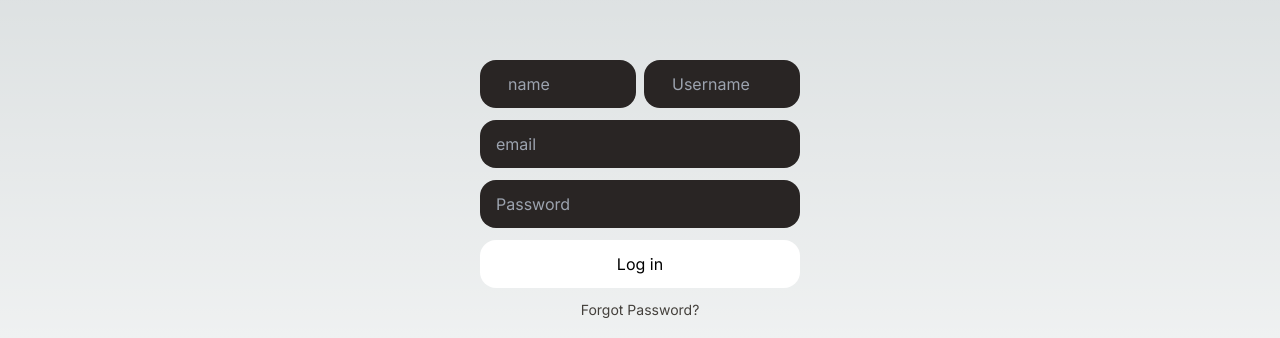
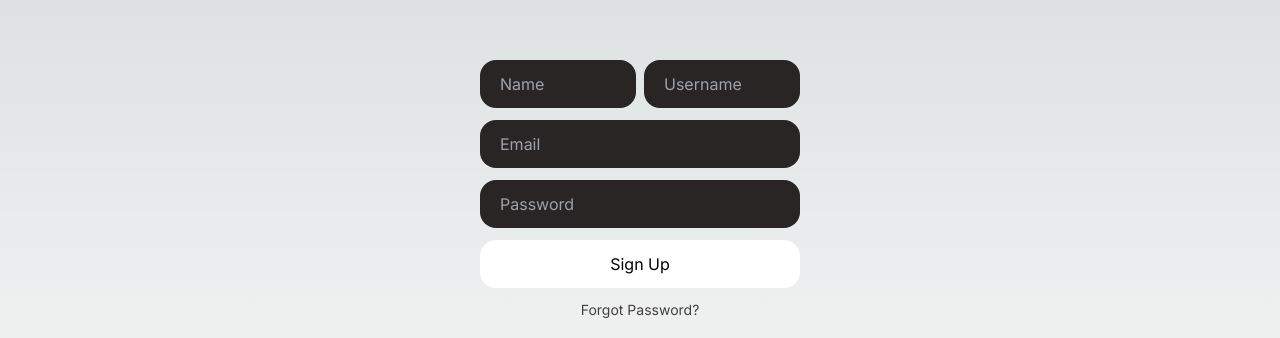
Before and after one commit to soubankunnummel/TalkFlow-client, a Next.js app: page /page/signup in a window 1280 px wide. Shown: the part 150-488 px from the top of the page. Built offline with nearby package versions, Linux system fonts and the light colour scheme; no server answers.

Commit message:
service , auth updated

```diff
--- a/app/layout.js
+++ b/app/layout.js
@@ -1,24 +1,33 @@
 import { Inter } from "next/font/google";
+import { GoogleOAuthProvider } from '@react-oauth/google';
 import "./globals.css";
 
-
+const clientId = process.env.NEXT_PUBLIC_CLIENT_ID
+// console.log(clientId)
 const inter = Inter({ subsets: ["latin"] });
 
 export const metadata = {
-  title: "Create Next App",
+  title: "Create Next Appp",
   description: "Generated by create next app",
+  // 'Cross-Origin-Opener-Policy': 'same-origin-allow-popups',
+  // "Cross-Origin-Opener-Policy": "restrict-properties"
+  "Cross-Origin-Embedder-Policy": "require-corp"
 };
+
 
 export default function RootLayout({ children }) {
   return (
     <>
+        <GoogleOAuthProvider clientId={clientId}>
       <html lang="en">
+
         <body className={inter.className}>
-
           {children}
 
         </body>
+
       </html>
+        </GoogleOAuthProvider>
     </>
   );
 }
--- a/app/page/login/page.jsx
+++ b/app/page/login/page.jsx
@@ -1,7 +1,11 @@
+"use client"
 import React from "react";
 import { FcGoogle } from "react-icons/fc";
 
 function Login() {
+  const handleGoogleLogin = () => {
+    console.log("clicekd")
+  }
   return (
     <div className="w-full h-screen flex justify-center items-center ">
       <div className="flex flex-col justify-between gap-3 ">
@@ -35,7 +39,9 @@ function Login() {
         </div>
 
         <span className="text-center my-3">
-          <button className="bg-transparent border-y-pink-200  text-white w-80 h-12 rounded-2xl border border-white flex items-center justify-center">
+          <button className="bg-transparent border-y-pink-200  text-white w-80 h-12 rounded-2xl border border-white flex items-center justify-center"
+          onClick={handleGoogleLogin}
+          >
             <FcGoogle className="mx-5" /> Continue with Google
           </button>
         </span>
--- a/app/page/signup/page.jsx
+++ b/app/page/signup/page.jsx
@@ -1,44 +1,115 @@
-import React from "react";
+"use client";
+// import { GoogleLogin } from "@react-oauth/google";
+// import axios from "axios";
+import React, { useState } from "react";
 import { FcGoogle } from "react-icons/fc";
+import { useGoogleLogin } from '@react-oauth/google';
+import { googleSing, signupUser } from "@/app/service/auth";
+import { useRouter } from "next/navigation";
+import { jwtDecode } from "jwt-decode";
+
 
 function Signup() {
+  const router = useRouter();
+  const [signup, setSignup] = useState({
+    name: "",
+    username: "",
+    email: "",
+    password: "",
+  });
+
+  const handleSignup = async () => {
+
+    await signupUser(signup)
+    alert("login succes")
+    router.push("/page/login")
+  };
+
+  const handleChange = (e) => {
+    setSignup({ ...signup, [e.target.name]: e.target.value });
+  };
+
+  const login = useGoogleLogin({
+    // onSuccess: codeResponse => console.log(codeResponse),
+
+    flow: 'auth-code',
+    onSuccess: async (response) => {
+      const decodedData = jwtDecode(response.credential);
+      console.log(decodedData)
+      // await googleSing(decodedData);
+    },
+    onFailure: (error) => console.error('Google login error:', error),
+
+  });
+
+
+  // const handleGoogleLogin = async (res) => {
+  //   const decoded = jwtDecode(res.credential);
+  //   console.log(decoded)
+  //   await googleSing(decoded)
+  //   // setAccount(decoded);
+  //   // await addUser(decoded);
+
+
+
+  // };
+  // const handleGoogleLogin = async () => {
+  //   try {
+  //     // Make a POST request for Google login
+  //     const response = await axios.post('http://localhost:5000/api/users/login/google');
+
+  //     if (response.status === 200) {
+  //       alert('Google login successful');
+  //       // Redirect or perform additional actions as needed
+  //     }
+  //   } catch (error) {
+  //     console.error('Error in Google login:', error.message);
+  //     // Handle error
+  //   }
+  // };
   return (
-    <div className="w-full h-screen flex justify-center items-center ">
-      <div className="flex flex-col  justify-between gap-3 ">
-
-        <div className="w-80 gap-2 h-auto flex ">
+    <div className="w-full h-screen flex justify-center items-center">
+      <div className="flex flex-col justify-between gap-3">
+        <div className="w-80 gap-2 h-auto flex">
           <input
             type="text"
-          placeholder="name "
-          name=""
-          id=""
-          className="w-1/2 placeholder:ps-4 h-12 rounded-2xl p-3 bg-stone-800"
+            placeholder="Name"
+            name="name"
+            value={signup.name}
+            onChange={handleChange}
+            className="w-1/2 placeholder:ps-2 h-12 rounded-2xl p-3 bg-stone-800"
           />
           <input
             type="text"
-          placeholder="Username "
-          name=""
-          id=""
-          className="w-1/2 placeholder:ps-4 h-12 p-3 rounded-2xl bg-stone-800"
+            placeholder="Username"
+            name="username"
+            value={signup.username}
+            onChange={handleChange}
+            className="w-1/2 placeholder:ps-2 h-12 p-3 rounded-2xl bg-stone-800"
           />
         </div>
         <input
           type="email"
-          placeholder="email"
-          name=""
-          id=""
-          className="w-full placeholder:ps-4 h-12 rounded-2xl bg-stone-800"
+          placeholder="Email"
+          name="email"
+          value={signup.email}
+          onChange={handleChange}
+          className="w-full placeholder:ps-2 h-12 rounded-2xl bg-stone-800 p-3"
         />
         <input
-          type="text"
+          type="password"
           placeholder="Password"
-          name=""
-          id=""
-          className="w-full placeholder:ps-4 h-12 rounded-2xl bg-stone-800"
+          name="password"
+          value={signup.password}
+          onChange={handleChange}
+          className="w-full placeholder:ps-2 h-12 rounded-2xl bg-stone-800 p-3"
         />
 
-        <button className="bg-white text-black w-80 h-12 rounded-2xl">
-          Log in
+        <button
+          className="bg-white text-black w-80 h-12 rounded-2xl"
+          onClick={handleSignup}
+        >
+          Sign Up
         </button>
         <span className="text-center text-stone-700 text-sm hover:text-white">
           <a href="#" className="">
@@ -52,9 +123,16 @@ function Signup() {
         </div>
 
         <span className="text-center my-3">
-          <button className="bg-transparent border-y-pink-200  text-white w-80 h-12 rounded-2xl border border-white flex items-center justify-center">
+          <button
+            className="bg-transparent border-y-pink-200  text-white w-80 h-12 rounded-2xl border border-white flex items-center justify-center"
+            onClick={() => login()}
+          >
             <FcGoogle className="mx-5" /> Continue with Google
           </button>
+
+
+
+
         </span>
       </div>
     </div>
--- /dev/null
+++ b/app/service/auth.js
@@ -0,0 +1,36 @@
+import axios from "axios";
+
+
+
+const baseUrl = process.env.NEXT_PUBLIC_BASE_URL
+// console.log(baseUrl)
+
+
+// normal signup
+
+    const signupUser = async (signup) => {
+        // console.log(signup)
+        try {
+            const response = await axios.post(
+                `${baseUrl}api/users/signup`,
+                signup
+              );
+              return response.data
+
+        } catch (error) {
+            console.log(error)
+        }
+    }
+
+// google signup
+
+    const googleSing = async (data) => {
+        try {
+            const response = await axios.post(`${baseUrl}api/users/login/google`,data)
+            return response.data
+        } catch (error) {
+            console.log("Err in googl login",error)
+        }
+    }
+
+    export {signupUser}
--- a/package.json
+++ b/package.json
@@ -9,6 +9,10 @@
     "lint": "next lint"
   },
   "dependencies": {
+    "@react-oauth/google": "^0.12.1",
+    "axios": "^1.6.2",
+    "cors": "^2.8.5",
+    "jwt-decode": "^4.0.0",
     "next": "14.0.4",
     "react": "^18",
     "react-dom": "^18",
```
Also changed, not shown: Note.txt (added), 1 other file (tests, documents, lock files or other folders). Lines whose indentation alone changed are shown as unchanged.
